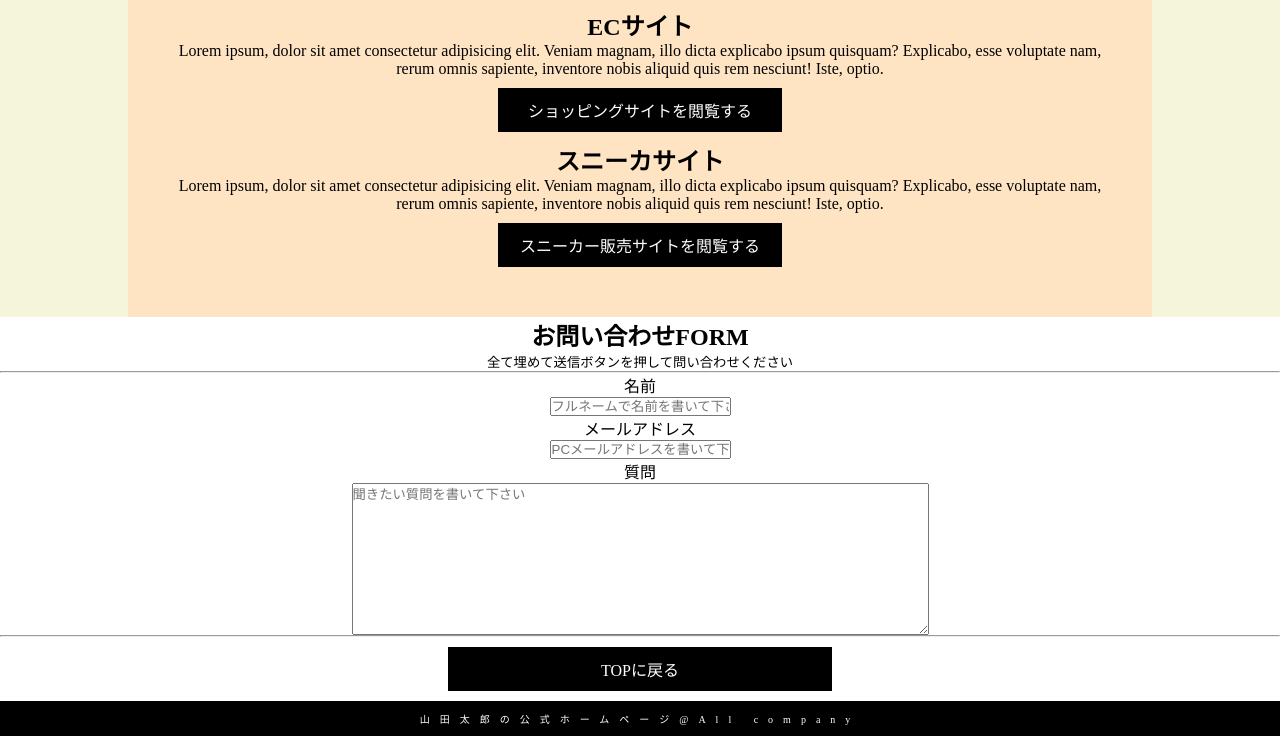
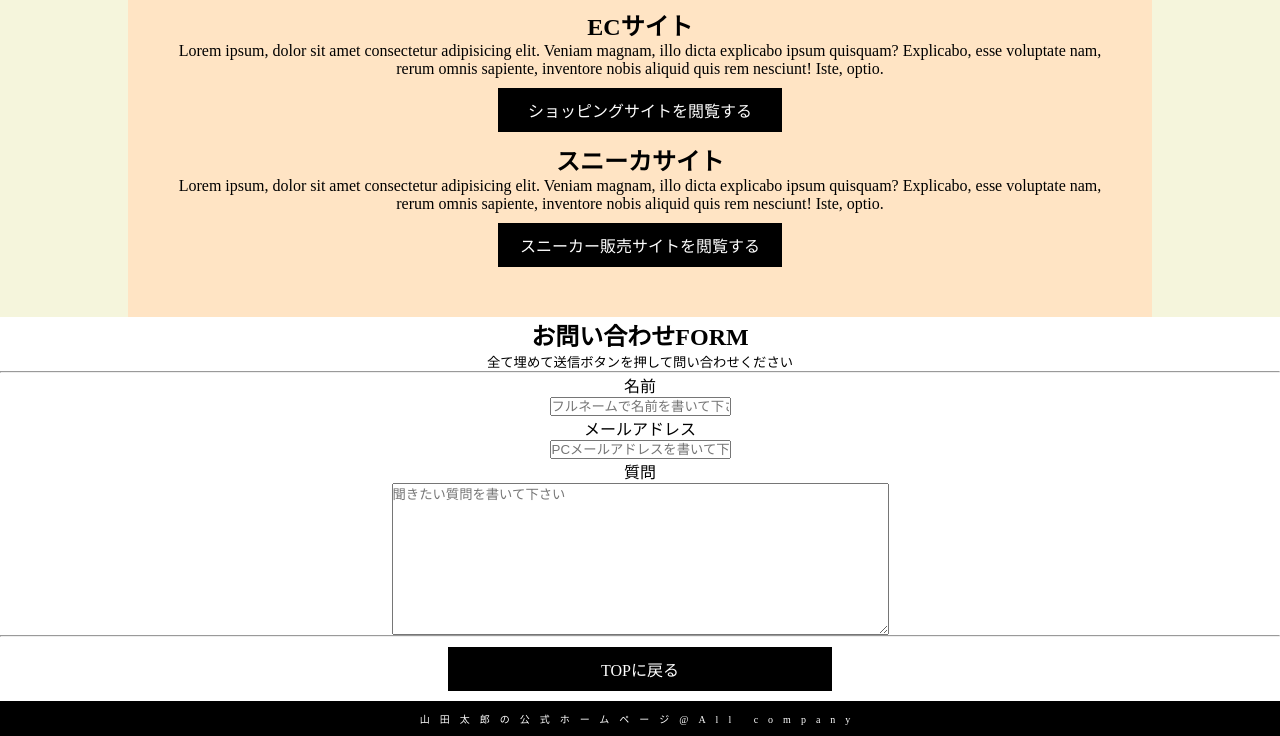
Before and after one commit to ask8810/css-, a plain HTML site: page index.html in a window 1280 px wide. Shown: the part 3605-4341 px from the top of the page. Drawn offline with Linux system fonts and the light colour scheme.

Commit message:
Add files via upload

```diff
--- a/index.html
+++ b/index.html
@@ -121,7 +121,7 @@
         </label>
         <label>
             <p>質問</p>
-            <textarea rows="10" cols="70" placeholder="聞きたい質問を書いて下さい"></textarea>
+            <textarea rows="10" cols="60" placeholder="聞きたい質問を書いて下さい"></textarea>
         </label>
     </footer>
     <hr>
```
